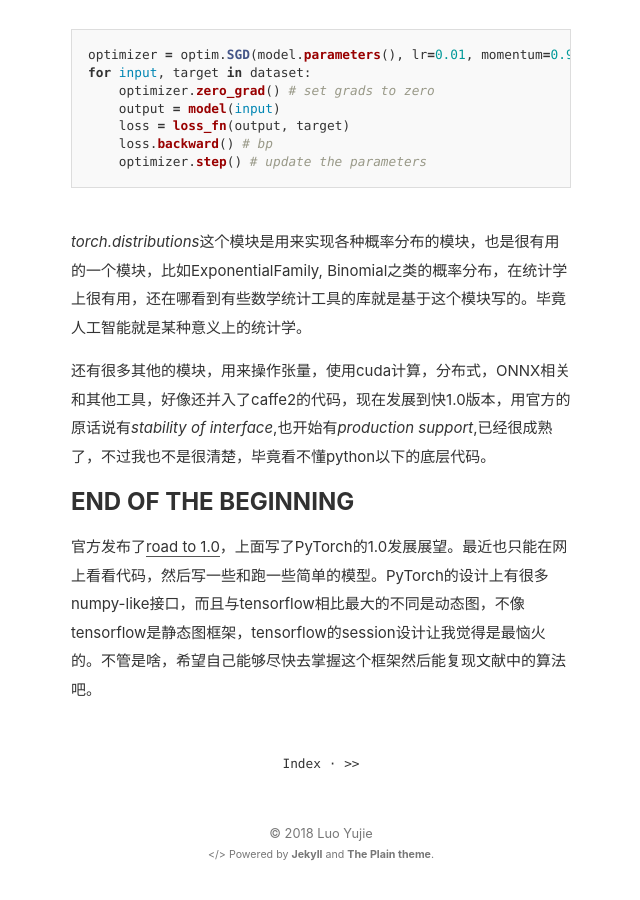
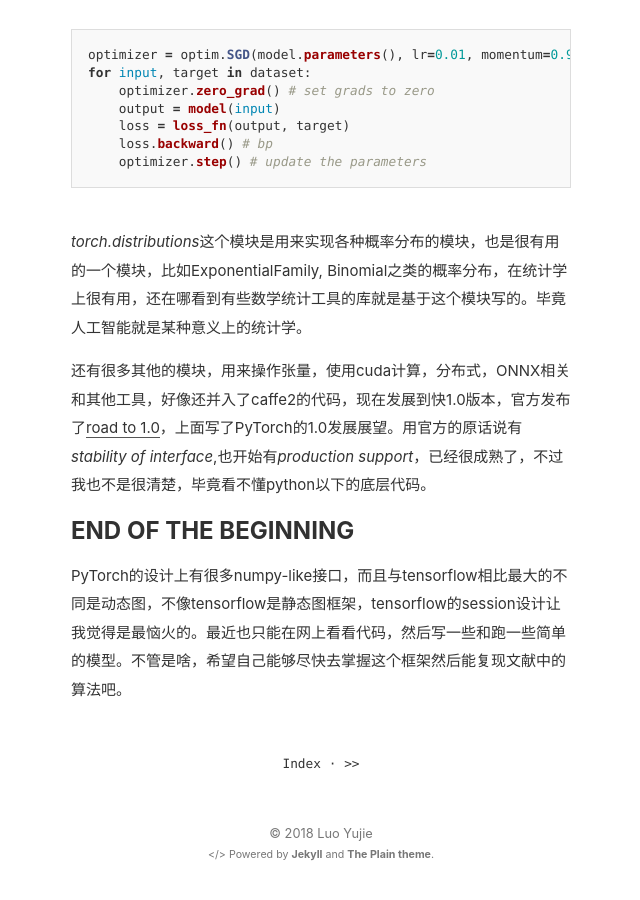
Before and after one commit to luome/luome.github.io, a Jekyll site: the page built from _posts/2018-10-29-PyTorch学习日志.md, in a window 1280 px wide and 900 px high, scrolled down 1770 px. Shown: the whole window, without its empty margins (319-959 px from the left). Built offline with Jekyll 4.4.1, drawn with Linux system fonts in a browser that asks for light colours.

Commit message:
oct 29 1

```diff
--- a/_posts/2018-10-29-PyTorch学习日志.md
+++ b/_posts/2018-10-29-PyTorch学习日志.md
@@ -50,7 +50,7 @@ for input, target in dataset:
 
 *torch.distributions*这个模块是用来实现各种概率分布的模块，也是很有用的一个模块，比如ExponentialFamily, Binomial之类的概率分布，在统计学上很有用，还在哪看到有些数学统计工具的库就是基于这个模块写的。毕竟人工智能就是某种意义上的统计学。
 
-还有很多其他的模块，用来操作张量，使用cuda计算，分布式，ONNX相关和其他工具，好像还并入了caffe2的代码，现在发展到快1.0版本，用官方的原话说有*stability of interface*,也开始有*production support*,已经很成熟了，不过我也不是很清楚，毕竟看不懂python以下的底层代码。
+还有很多其他的模块，用来操作张量，使用cuda计算，分布式，ONNX相关和其他工具，好像还并入了caffe2的代码，现在发展到快1.0版本，官方发布了[road to 1.0](https://pytorch.org/blog/the-road-to-1_0/)，上面写了PyTorch的1.0发展展望。用官方的原话说有*stability of interface*,也开始有*production support*，已经很成熟了，不过我也不是很清楚，毕竟看不懂python以下的底层代码。
 
 ## END OF THE BEGINNING
-官方发布了[road to 1.0](https://pytorch.org/blog/the-road-to-1_0/)，上面写了PyTorch的1.0发展展望。最近也只能在网上看看代码，然后写一些和跑一些简单的模型。PyTorch的设计上有很多numpy-like接口，而且与tensorflow相比最大的不同是动态图，不像tensorflow是静态图框架，tensorflow的session设计让我觉得是最恼火的。不管是啥，希望自己能够尽快去掌握这个框架然后能复现文献中的算法吧。
+PyTorch的设计上有很多numpy-like接口，而且与tensorflow相比最大的不同是动态图，不像tensorflow是静态图框架，tensorflow的session设计让我觉得是最恼火的。最近也只能在网上看看代码，然后写一些和跑一些简单的模型。不管是啥，希望自己能够尽快去掌握这个框架然后能复现文献中的算法吧。
```
